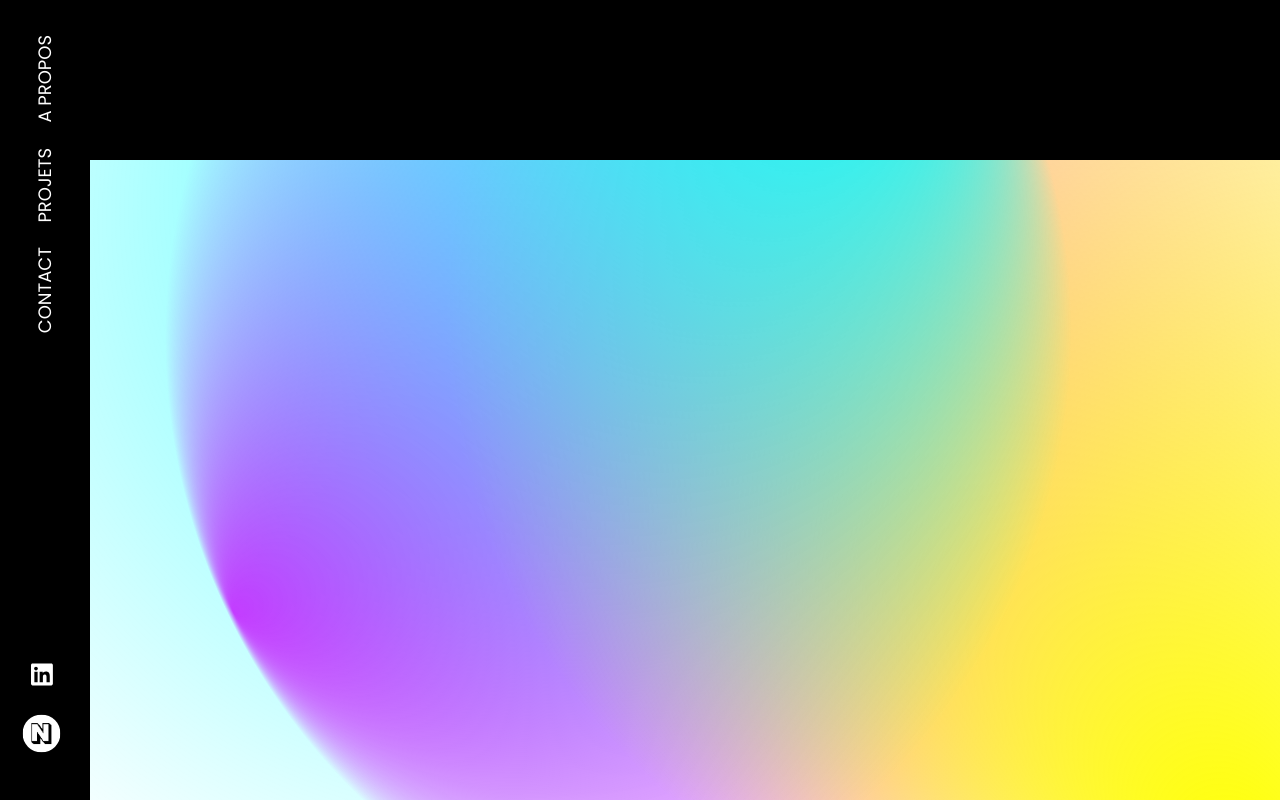
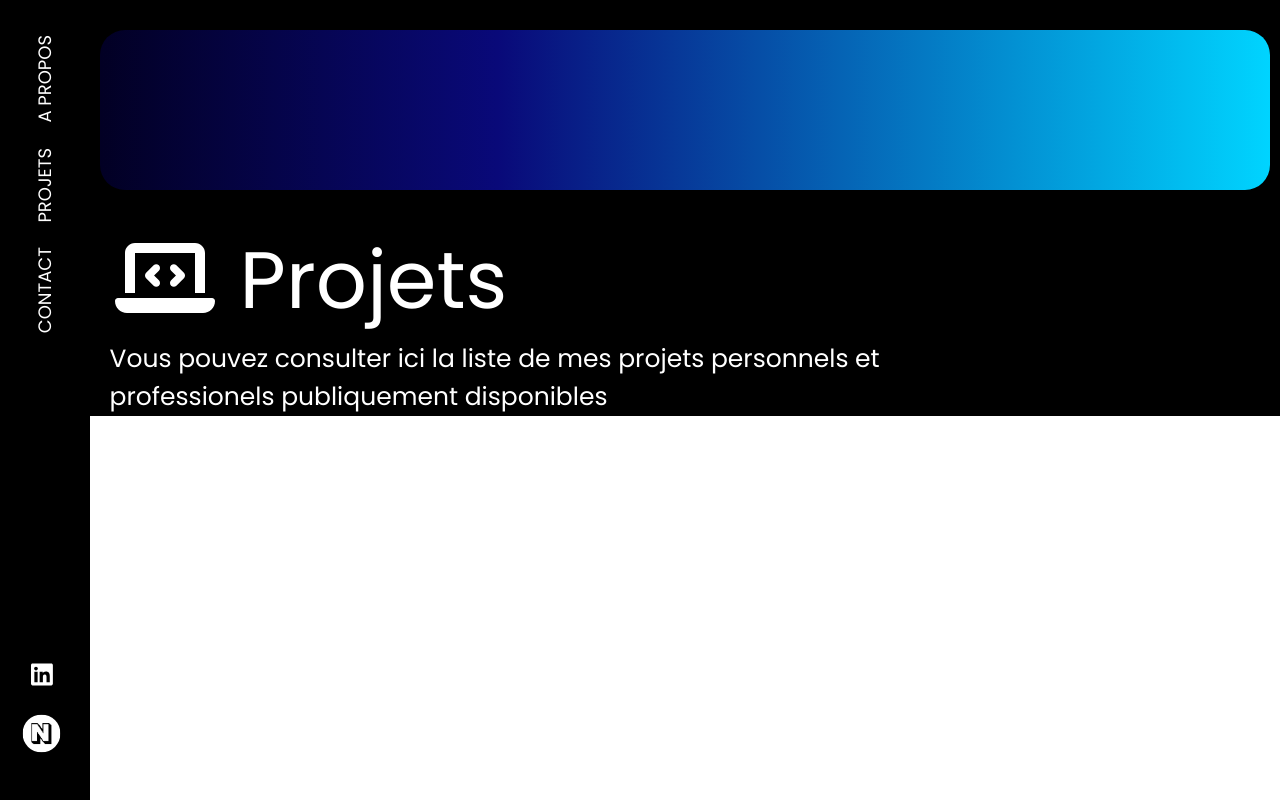
Before and after one commit to FHJ1969/portfolio-react, a React (Vite) app: page /projects in a window 1280 px wide. Built offline with nearby package versions, Linux system fonts and the light colour scheme.

Commit message:
Ajout de la page Projet

```diff
--- a/src/components/Projects/projects.jsx
+++ b/src/components/Projects/projects.jsx
@@ -15,6 +15,9 @@ const iconMap = {
 };
 
 export default function Projects(){
+    // Slice the works array to get only the first 4 items
+    const firstFourWorks = works.slice(0, 4);
+
     return(
         <>
             <div className="projectContainer">
@@ -29,7 +32,7 @@ export default function Projects(){
                 </div>
 
                 <div className="projectContainer__cardContainer">
-                    {works.map((work, index) => (
+                    {firstFourWorks.map((work, index) => (
                         <div key={index} className="projectCard" data-aos="flip-up">
                             <img src={work.cover} alt={work.title} className="projectCard__image"/>
                             <div className="projectCard__info">
--- a/src/components/ProjetcsPage/Banner.jsx
+++ b/src/components/ProjetcsPage/Banner.jsx
@@ -1,10 +1,13 @@
 import './Banner.scss'
-import Background from "../Background/background.jsx";
+import {FontAwesomeIcon} from "@fortawesome/react-fontawesome";
+import {faLaptopCode} from "@fortawesome/free-solid-svg-icons";
 
 export default function Banner() {
     return (
         <div className="BannerContainer">
-            <div className="Banner"><Background/></div>
+            <div className="BannerContainer__banner"></div>
+            <p className="BannerContainer__title"><FontAwesomeIcon icon={faLaptopCode} style={{margin:"0 25px"}}/>Projets</p>
+            <p className="BannerContainer__desc">Vous pouvez consulter ici la liste de mes projets personnels et professionels publiquement disponibles</p>
         </div>
     )
 }
--- a/src/components/ProjetcsPage/Banner.scss
+++ b/src/components/ProjetcsPage/Banner.scss
@@ -1,12 +1,30 @@
+@mixin Text(){
+  font-family: "Poppins", sans-serif;
+  color: white;
+}
+
 .BannerContainer{
   display: flex;
-  width: 100%;
+  flex-direction: column;
+  justify-content: center;
   background-color: black;
+  margin-left: 7%;
 
-  .Banner{
-    display: block;
+  &__banner{
+    margin: 30px 10px;
     height: 20vh;
+    border-radius: 25px;
+    background: rgb(2,0,36);
+    background: linear-gradient(90deg, rgba(2,0,36,1) 0%, rgba(9,9,121,1) 34%, rgba(0,212,255,1) 100%);
+  }
+  &__title{
+    @include Text;
+    font-size: 80px;
+  }
+  &__desc{
+    @include Text;
+    font-size: 25px;
+    margin-left: 20px;
     width: 70%;
-    border-radius: 25px;
   }
 }
```
Also changed, not shown: src/data/modal.json (deleted, +0 -18 lines).
